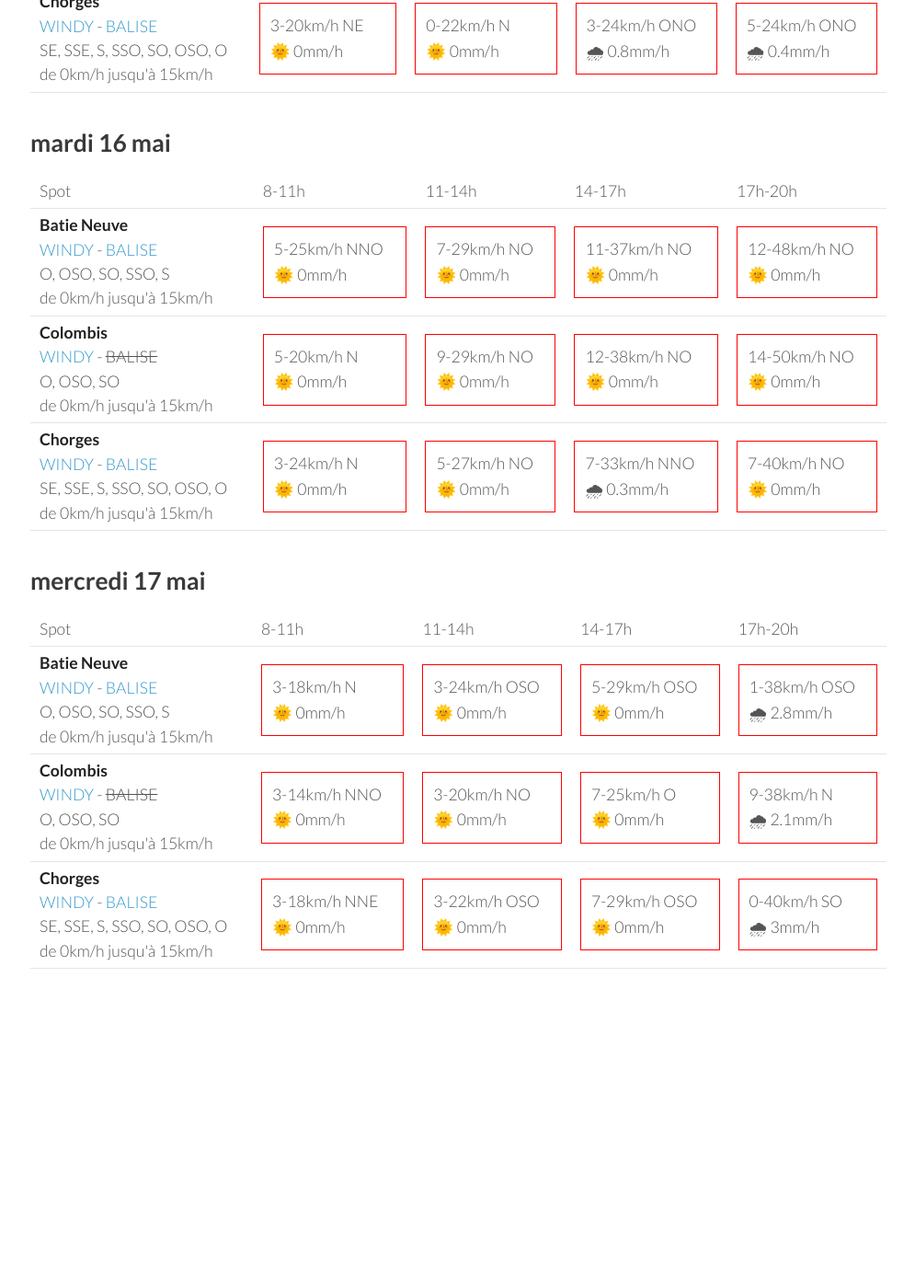
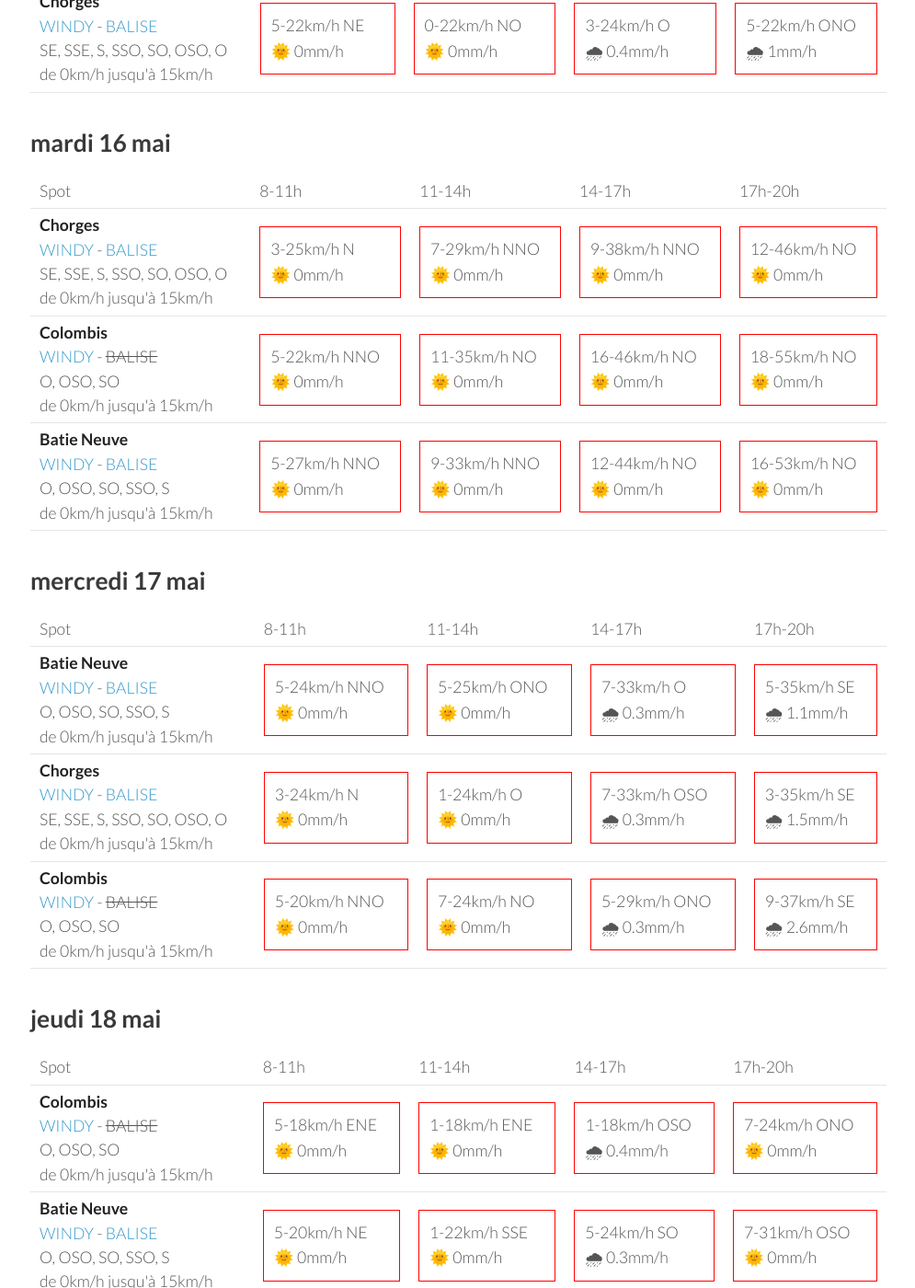
Before and after one commit to parapente-dans-le-nord/parapente-dans-le-nord.github.io, a Jekyll site: the page built from serre_poncon.markdown, in a window 1280 px wide and 1400 px high, scrolled down 1568 px. Shown: the whole window at 92% size, without its empty margins (25-1020 px from the left). Built offline with Jekyll 4.4.1, drawn with Linux system fonts in a browser that asks for light colours; before the commit the page ends 2749 px from its top, so only the background shows below that; some of the changed text lies outside the part shown.

Commit message:
update index.markdown

```diff
--- a/serre_poncon.markdown
+++ b/serre_poncon.markdown
@@ -116,10 +116,10 @@ page mise à jour le samedi 13 mai 06:31
 <tr>
         <td><strong>Batie Neuve</strong><br><a href="https://windy.com/44.584/6.236?44.559,6.262,10,m:eTtagly">WINDY</a> - <span class=""><a href="https://www.openwindmap.org/PP554">BALISE</a> </span><br> <span class="vent-favorable">O, OSO, SO, SSO, S</span><br><span class="force-vent">de 0km/h jusqu'à 15km/h</span> </td>
 
-            <td><div class="not-flyable"><p>3-18km/h NNE</p><p>🌞 0mm/h</p></div></td>
-            <td><div class="not-flyable"><p>1-22km/h ONO</p><p>🌞 0mm/h</p></div></td>
-            <td><div class="not-flyable"><p>5-24km/h ONO</p><p>🌧 0.8mm/h</p></div></td>
-            <td><div class="not-flyable"><p>7-27km/h NO</p><p>🌧 0.2mm/h</p></div></td>
+            <td><div class="not-flyable"><p>5-20km/h NE</p><p>🌞 0mm/h</p></div></td>
+            <td><div class="not-flyable"><p>1-20km/h ONO</p><p>🌞 0mm/h</p></div></td>
+            <td><div class="not-flyable"><p>5-24km/h ONO</p><p>🌧 0.4mm/h</p></div></td>
+            <td><div class="not-flyable"><p>7-25km/h NO</p><p>🌧 0.9mm/h</p></div></td>
 
 
     </tr>
@@ -128,18 +128,18 @@ page mise à jour le samedi 13 mai 06:31
 
             <td><div class="not-flyable"><p>3-14km/h ENE</p><p>🌞 0mm/h</p></div></td>
             <td><div class="not-flyable"><p>3-18km/h NO</p><p>🌞 0mm/h</p></div></td>
-            <td><div class="not-flyable"><p>7-25km/h NO</p><p>🌞 0mm/h</p></div></td>
-            <td><div class="not-flyable"><p>9-29km/h NO</p><p>🌧 0.3mm/h</p></div></td>
+            <td><div class="not-flyable"><p>7-25km/h ONO</p><p>🌞 0mm/h</p></div></td>
+            <td><div class="not-flyable"><p>11-29km/h NO</p><p>🌧 0.2mm/h</p></div></td>
 
 
     </tr>
 <tr>
         <td><strong>Chorges</strong><br><a href="https://windy.com/44.578/6.280?44.559,6.262,10">WINDY</a> - <span class=""><a href="https://www.openwindmap.org/PP554">BALISE</a> </span><br> <span class="vent-favorable">SE, SSE, S, SSO, SO, OSO, O</span><br><span class="force-vent">de 0km/h jusqu'à 15km/h</span> </td>
 
-            <td><div class="not-flyable"><p>3-20km/h NE</p><p>🌞 0mm/h</p></div></td>
-            <td><div class="not-flyable"><p>0-22km/h N</p><p>🌞 0mm/h</p></div></td>
-            <td><div class="not-flyable"><p>3-24km/h ONO</p><p>🌧 0.8mm/h</p></div></td>
-            <td><div class="not-flyable"><p>5-24km/h ONO</p><p>🌧 0.4mm/h</p></div></td>
+            <td><div class="not-flyable"><p>5-22km/h NE</p><p>🌞 0mm/h</p></div></td>
+            <td><div class="not-flyable"><p>0-22km/h NO</p><p>🌞 0mm/h</p></div></td>
+            <td><div class="not-flyable"><p>3-24km/h O</p><p>🌧 0.4mm/h</p></div></td>
+            <td><div class="not-flyable"><p>5-22km/h ONO</p><p>🌧 1mm/h</p></div></td>
 
 
     </tr>
@@ -160,32 +160,32 @@ page mise à jour le samedi 13 mai 06:31
       <td>17h-20h</td>
     </tr>
 <tr>
-        <td><strong>Batie Neuve</strong><br><a href="https://windy.com/44.584/6.236?44.559,6.262,10,m:eTtagly">WINDY</a> - <span class=""><a href="https://www.openwindmap.org/PP554">BALISE</a> </span><br> <span class="vent-favorable">O, OSO, SO, SSO, S</span><br><span class="force-vent">de 0km/h jusqu'à 15km/h</span> </td>
+        <td><strong>Chorges</strong><br><a href="https://windy.com/44.578/6.280?44.559,6.262,10">WINDY</a> - <span class=""><a href="https://www.openwindmap.org/PP554">BALISE</a> </span><br> <span class="vent-favorable">SE, SSE, S, SSO, SO, OSO, O</span><br><span class="force-vent">de 0km/h jusqu'à 15km/h</span> </td>
 
-            <td><div class="not-flyable"><p>5-25km/h NNO</p><p>🌞 0mm/h</p></div></td>
-            <td><div class="not-flyable"><p>7-29km/h NO</p><p>🌞 0mm/h</p></div></td>
-            <td><div class="not-flyable"><p>11-37km/h NO</p><p>🌞 0mm/h</p></div></td>
-            <td><div class="not-flyable"><p>12-48km/h NO</p><p>🌞 0mm/h</p></div></td>
+            <td><div class="not-flyable"><p>3-25km/h N</p><p>🌞 0mm/h</p></div></td>
+            <td><div class="not-flyable"><p>7-29km/h NNO</p><p>🌞 0mm/h</p></div></td>
+            <td><div class="not-flyable"><p>9-38km/h NNO</p><p>🌞 0mm/h</p></div></td>
+            <td><div class="not-flyable"><p>12-46km/h NO</p><p>🌞 0mm/h</p></div></td>
 
 
     </tr>
 <tr>
         <td><strong>Colombis</strong><br><a href="https://windy.com/44.494/6.216?44.559,6.262,10">WINDY</a> - <span class="no-balise"> BALISE </span><br> <span class="vent-favorable">O, OSO, SO</span><br><span class="force-vent">de 0km/h jusqu'à 15km/h</span> </td>
 
-            <td><div class="not-flyable"><p>5-20km/h N</p><p>🌞 0mm/h</p></div></td>
-            <td><div class="not-flyable"><p>9-29km/h NO</p><p>🌞 0mm/h</p></div></td>
-            <td><div class="not-flyable"><p>12-38km/h NO</p><p>🌞 0mm/h</p></div></td>
-            <td><div class="not-flyable"><p>14-50km/h NO</p><p>🌞 0mm/h</p></div></td>
+            <td><div class="not-flyable"><p>5-22km/h NNO</p><p>🌞 0mm/h</p></div></td>
+            <td><div class="not-flyable"><p>11-35km/h NO</p><p>🌞 0mm/h</p></div></td>
+            <td><div class="not-flyable"><p>16-46km/h NO</p><p>🌞 0mm/h</p></div></td>
+            <td><div class="not-flyable"><p>18-55km/h NO</p><p>🌞 0mm/h</p></div></td>
 
 
     </tr>
 <tr>
-        <td><strong>Chorges</strong><br><a href="https://windy.com/44.578/6.280?44.559,6.262,10">WINDY</a> - <span class=""><a href="https://www.openwindmap.org/PP554">BALISE</a> </span><br> <span class="vent-favorable">SE, SSE, S, SSO, SO, OSO, O</span><br><span class="force-vent">de 0km/h jusqu'à 15km/h</span> </td>
+        <td><strong>Batie Neuve</strong><br><a href="https://windy.com/44.584/6.236?44.559,6.262,10,m:eTtagly">WINDY</a> - <span class=""><a href="https://www.openwindmap.org/PP554">BALISE</a> </span><br> <span class="vent-favorable">O, OSO, SO, SSO, S</span><br><span class="force-vent">de 0km/h jusqu'à 15km/h</span> </td>
 
-            <td><div class="not-flyable"><p>3-24km/h N</p><p>🌞 0mm/h</p></div></td>
-            <td><div class="not-flyable"><p>5-27km/h NO</p><p>🌞 0mm/h</p></div></td>
-            <td><div class="not-flyable"><p>7-33km/h NNO</p><p>🌧 0.3mm/h</p></div></td>
-            <td><div class="not-flyable"><p>7-40km/h NO</p><p>🌞 0mm/h</p></div></td>
+            <td><div class="not-flyable"><p>5-27km/h NNO</p><p>🌞 0mm/h</p></div></td>
+            <td><div class="not-flyable"><p>9-33km/h NNO</p><p>🌞 0mm/h</p></div></td>
+            <td><div class="not-flyable"><p>12-44km/h NO</p><p>🌞 0mm/h</p></div></td>
+            <td><div class="not-flyable"><p>16-53km/h NO</p><p>🌞 0mm/h</p></div></td>
 
 
     </tr>
@@ -208,30 +208,30 @@ page mise à jour le samedi 13 mai 06:31
 <tr>
         <td><strong>Batie Neuve</strong><br><a href="https://windy.com/44.584/6.236?44.559,6.262,10,m:eTtagly">WINDY</a> - <span class=""><a href="https://www.openwindmap.org/PP554">BALISE</a> </span><br> <span class="vent-favorable">O, OSO, SO, SSO, S</span><br><span class="force-vent">de 0km/h jusqu'à 15km/h</span> </td>
 
-            <td><div class="not-flyable"><p>3-18km/h N</p><p>🌞 0mm/h</p></div></td>
-            <td><div class="not-flyable"><p>3-24km/h OSO</p><p>🌞 0mm/h</p></div></td>
-            <td><div class="not-flyable"><p>5-29km/h OSO</p><p>🌞 0mm/h</p></div></td>
-            <td><div class="not-flyable"><p>1-38km/h OSO</p><p>🌧 2.8mm/h</p></div></td>
+            <td><div class="not-flyable"><p>5-24km/h NNO</p><p>🌞 0mm/h</p></div></td>
+            <td><div class="not-flyable"><p>5-25km/h ONO</p><p>🌞 0mm/h</p></div></td>
+            <td><div class="not-flyable"><p>7-33km/h O</p><p>🌧 0.3mm/h</p></div></td>
+            <td><div class="not-flyable"><p>5-35km/h SE</p><p>🌧 1.1mm/h</p></div></td>
+
+
+    </tr>
+<tr>
+        <td><strong>Chorges</strong><br><a href="https://windy.com/44.578/6.280?44.559,6.262,10">WINDY</a> - <span class=""><a href="https://www.openwindmap.org/PP554">BALISE</a> </span><br> <span class="vent-favorable">SE, SSE, S, SSO, SO, OSO, O</span><br><span class="force-vent">de 0km/h jusqu'à 15km/h</span> </td>
+
+            <td><div class="not-flyable"><p>3-24km/h N</p><p>🌞 0mm/h</p></div></td>
+            <td><div class="not-flyable"><p>1-24km/h O</p><p>🌞 0mm/h</p></div></td>
+            <td><div class="not-flyable"><p>7-33km/h OSO</p><p>🌧 0.3mm/h</p></div></td>
+            <td><div class="not-flyable"><p>3-35km/h SE</p><p>🌧 1.5mm/h</p></div></td>
 
 
     </tr>
 <tr>
         <td><strong>Colombis</strong><br><a href="https://windy.com/44.494/6.216?44.559,6.262,10">WINDY</a> - <span class="no-balise"> BALISE </span><br> <span class="vent-favorable">O, OSO, SO</span><br><span class="force-vent">de 0km/h jusqu'à 15km/h</span> </td>
 
-            <td><div class="not-flyable"><p>3-14km/h NNO</p><p>🌞 0mm/h</p></div></td>
-            <td><div class="not-flyable"><p>3-20km/h NO</p><p>🌞 0mm/h</p></div></td>
-            <td><div class="not-flyable"><p>7-25km/h O</p><p>🌞 0mm/h</p></div></td>
-            <td><div class="not-flyable"><p>9-38km/h N</p><p>🌧 2.1mm/h</p></div></td>
-
-
-    </tr>
-<tr>
-        <td><strong>Chorges</strong><br><a href="https://windy.com/44.578/6.280?44.559,6.262,10">WINDY</a> - <span class=""><a href="https://www.openwindmap.org/PP554">BALISE</a> </span><br> <span class="vent-favorable">SE, SSE, S, SSO, SO, OSO, O</span><br><span class="force-vent">de 0km/h jusqu'à 15km/h</span> </td>
-
-            <td><div class="not-flyable"><p>3-18km/h NNE</p><p>🌞 0mm/h</p></div></td>
-            <td><div class="not-flyable"><p>3-22km/h OSO</p><p>🌞 0mm/h</p></div></td>
-            <td><div class="not-flyable"><p>7-29km/h OSO</p><p>🌞 0mm/h</p></div></td>
-            <td><div class="not-flyable"><p>0-40km/h SO</p><p>🌧 3mm/h</p></div></td>
+            <td><div class="not-flyable"><p>5-20km/h NNO</p><p>🌞 0mm/h</p></div></td>
+            <td><div class="not-flyable"><p>7-24km/h NO</p><p>🌞 0mm/h</p></div></td>
+            <td><div class="not-flyable"><p>5-29km/h ONO</p><p>🌧 0.3mm/h</p></div></td>
+            <td><div class="not-flyable"><p>9-37km/h SE</p><p>🌧 2.6mm/h</p></div></td>
 
 
     </tr>
@@ -239,3 +239,49 @@ page mise à jour le samedi 13 mai 06:31
 </tbody>
 </table>
 {:/}
+## jeudi 18 mai
+
+{::nomarkdown}
+<table>
+  <tbody>
+    <tr>
+      <td>Spot</td>
+      <td>8-11h</td>
+      <td>11-14h</td>
+      <td>14-17h</td>
+      <td>17h-20h</td>
+    </tr>
+<tr>
+        <td><strong>Colombis</strong><br><a href="https://windy.com/44.494/6.216?44.559,6.262,10">WINDY</a> - <span class="no-balise"> BALISE </span><br> <span class="vent-favorable">O, OSO, SO</span><br><span class="force-vent">de 0km/h jusqu'à 15km/h</span> </td>
+
+            <td><div class="not-flyable"><p>5-18km/h ENE</p><p>🌞 0mm/h</p></div></td>
+            <td><div class="not-flyable"><p>1-18km/h ENE</p><p>🌞 0mm/h</p></div></td>
+            <td><div class="not-flyable"><p>1-18km/h OSO</p><p>🌧 0.4mm/h</p></div></td>
+            <td><div class="not-flyable"><p>7-24km/h ONO</p><p>🌞 0mm/h</p></div></td>
+
+
+    </tr>
+<tr>
+        <td><strong>Batie Neuve</strong><br><a href="https://windy.com/44.584/6.236?44.559,6.262,10,m:eTtagly">WINDY</a> - <span class=""><a href="https://www.openwindmap.org/PP554">BALISE</a> </span><br> <span class="vent-favorable">O, OSO, SO, SSO, S</span><br><span class="force-vent">de 0km/h jusqu'à 15km/h</span> </td>
+
+            <td><div class="not-flyable"><p>5-20km/h NE</p><p>🌞 0mm/h</p></div></td>
+            <td><div class="not-flyable"><p>1-22km/h SSE</p><p>🌞 0mm/h</p></div></td>
+            <td><div class="not-flyable"><p>5-24km/h SO</p><p>🌧 0.3mm/h</p></div></td>
+            <td><div class="not-flyable"><p>7-31km/h OSO</p><p>🌞 0mm/h</p></div></td>
+
+
+    </tr>
+<tr>
+        <td><strong>Chorges</strong><br><a href="https://windy.com/44.578/6.280?44.559,6.262,10">WINDY</a> - <span class=""><a href="https://www.openwindmap.org/PP554">BALISE</a> </span><br> <span class="vent-favorable">SE, SSE, S, SSO, SO, OSO, O</span><br><span class="force-vent">de 0km/h jusqu'à 15km/h</span> </td>
+
+            <td><div class="not-flyable"><p>5-22km/h NE</p><p>🌞 0mm/h</p></div></td>
+            <td><div class="not-flyable"><p>1-24km/h ESE</p><p>🌞 0mm/h</p></div></td>
+            <td><div class="not-flyable"><p>5-24km/h SO</p><p>🌧 0.3mm/h</p></div></td>
+            <td><div class="not-flyable"><p>9-33km/h OSO</p><p>🌞 0mm/h</p></div></td>
+
+
+    </tr>
+
+</tbody>
+</table>
+{:/}
```
Also changed, not shown: other parts of serre_poncon.markdown (+1 -1 lines).
